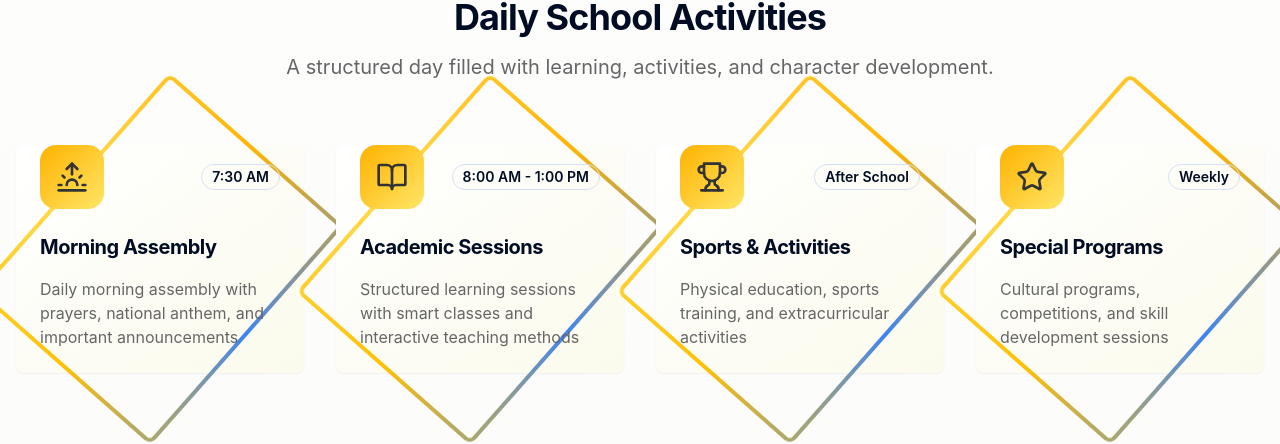
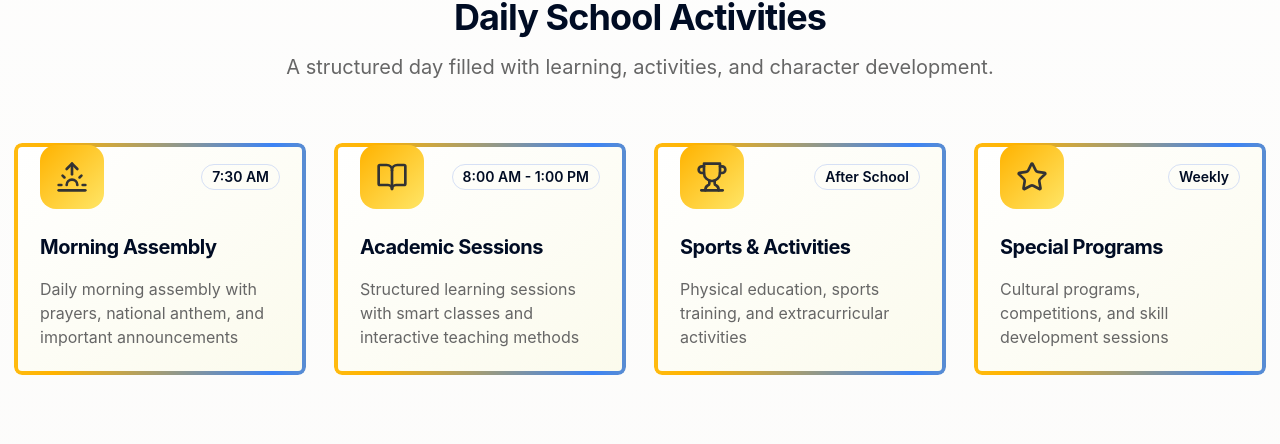
Before and after one commit to Nob1taaaa/stellar-school-showcase, a React (Vite) app: page / in a window 1280 px wide. Shown: the part 4620-5064 px from the top of the page. Built offline with nearby package versions, Linux system fonts and the light colour scheme.

Commit message:
Use new flow border animation for Daily School Activities
cgen-e48a55667763436e9fcb63fb667df00a

```diff
--- a/src/components/SchoolLife.tsx
+++ b/src/components/SchoolLife.tsx
@@ -158,7 +158,7 @@ const SchoolLife = () => {
             {dailyActivities.map((activity, index) => {
               const Icon = activity.icon;
               return (
-                <Card key={index} className="glass-card border-none interactive-card group animate-on-scroll anim-border" style={{animationDelay: `${index * 0.1}s`}}>
+                <Card key={index} className="glass-card border-none interactive-card group animate-on-scroll anim-border-flow" style={{animationDelay: `${index * 0.1}s`}}>
                   <CardContent className="mobile-card-padding">
                     <div className="flex items-center justify-between mb-4 sm:mb-6">
                       <div className="w-12 h-12 sm:w-16 sm:h-16 bg-gradient-accent rounded-2xl flex items-center justify-center group-hover:scale-110 smooth-transition">
--- a/src/index.css
+++ b/src/index.css
@@ -443,6 +443,32 @@
   .anim-border > * { position: relative; z-index: 1; }
   @media (prefers-reduced-motion: reduce) { .anim-border::before { animation: none; } }
 
+  /* Flowing gradient border for Daily Activities */
+  .anim-border-flow { position: relative; border-radius: 14px; isolation: isolate; border: 1px solid transparent; --ab-size: 2px; }
+  @media (min-width: 640px) { .anim-border-flow { --ab-size: 3px; } }
+  @media (min-width: 1024px) { .anim-border-flow { --ab-size: 4px; } }
+  .anim-border-flow::before {
+    content: "";
+    position: absolute;
+    inset: -2px;
+    border-radius: inherit;
+    padding: var(--ab-size);
+    background: linear-gradient(90deg, hsl(var(--golden-secondary)), hsl(var(--accent)), hsl(217 91% 60%), hsl(var(--primary)), hsl(var(--golden-secondary)));
+    background-size: 300% 100%;
+    -webkit-mask: linear-gradient(#000 0 0) content-box, linear-gradient(#000 0 0);
+            mask: linear-gradient(#000 0 0) content-box, linear-gradient(#000 0 0);
+    -webkit-mask-composite: xor;
+            mask-composite: exclude;
+    pointer-events: none;
+    animation: border-flow 6s linear infinite;
+    filter: drop-shadow(0 0 10px hsla(48,100%,67%,0.25));
+    z-index: 0;
+  }
+  .anim-border-flow:hover::before { animation-duration: 3.5s; filter: drop-shadow(0 0 14px hsla(45,100%,51%,0.35)); }
+  .anim-border-flow > * { position: relative; z-index: 1; }
+  @keyframes border-flow { 0% { background-position: 0% 50%; } 100% { background-position: 200% 50%; } }
+  @media (prefers-reduced-motion: reduce) { .anim-border-flow::before { animation: none; } }
+
   /* Respect reduced motion */
   @media (prefers-reduced-motion: reduce) {
     .facility-anim, .pleasant-photo, .animate-on-scroll { animation: none !important; opacity: 1 !important; transform: none !important; }
```
